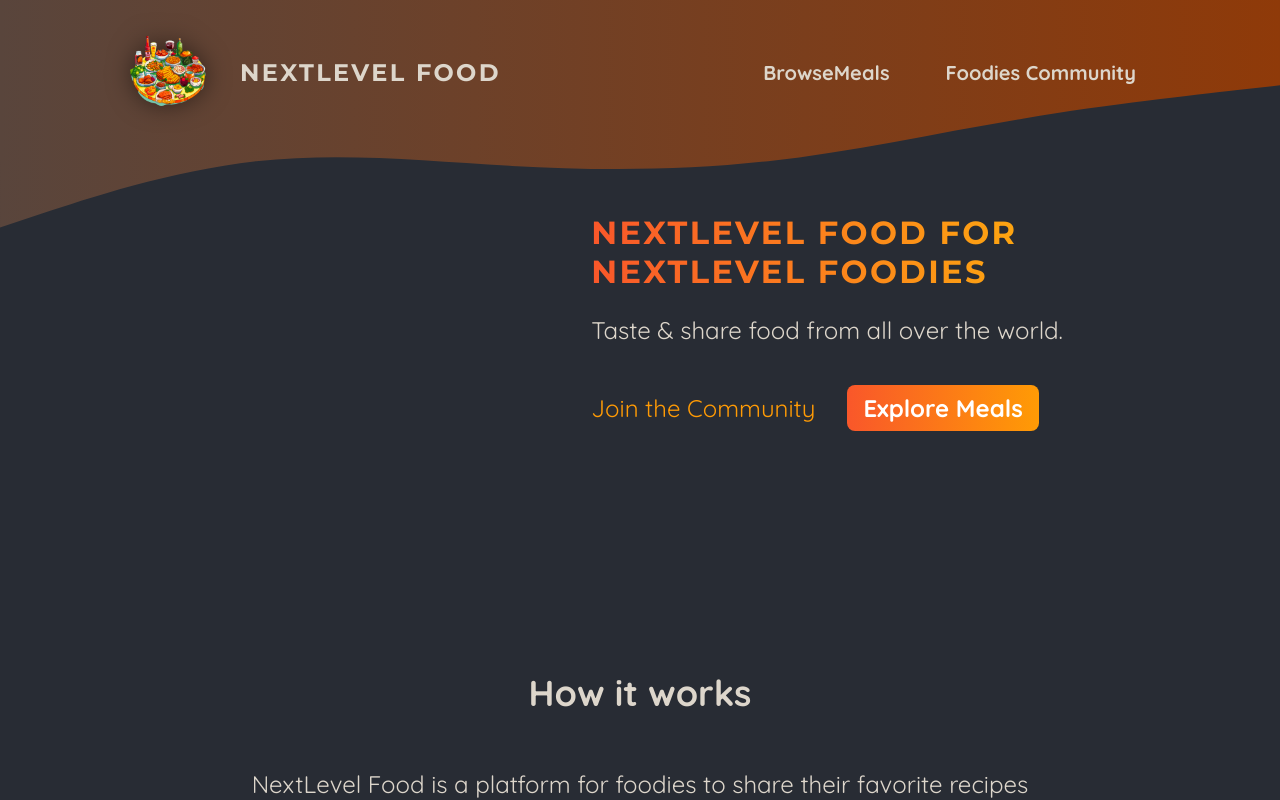
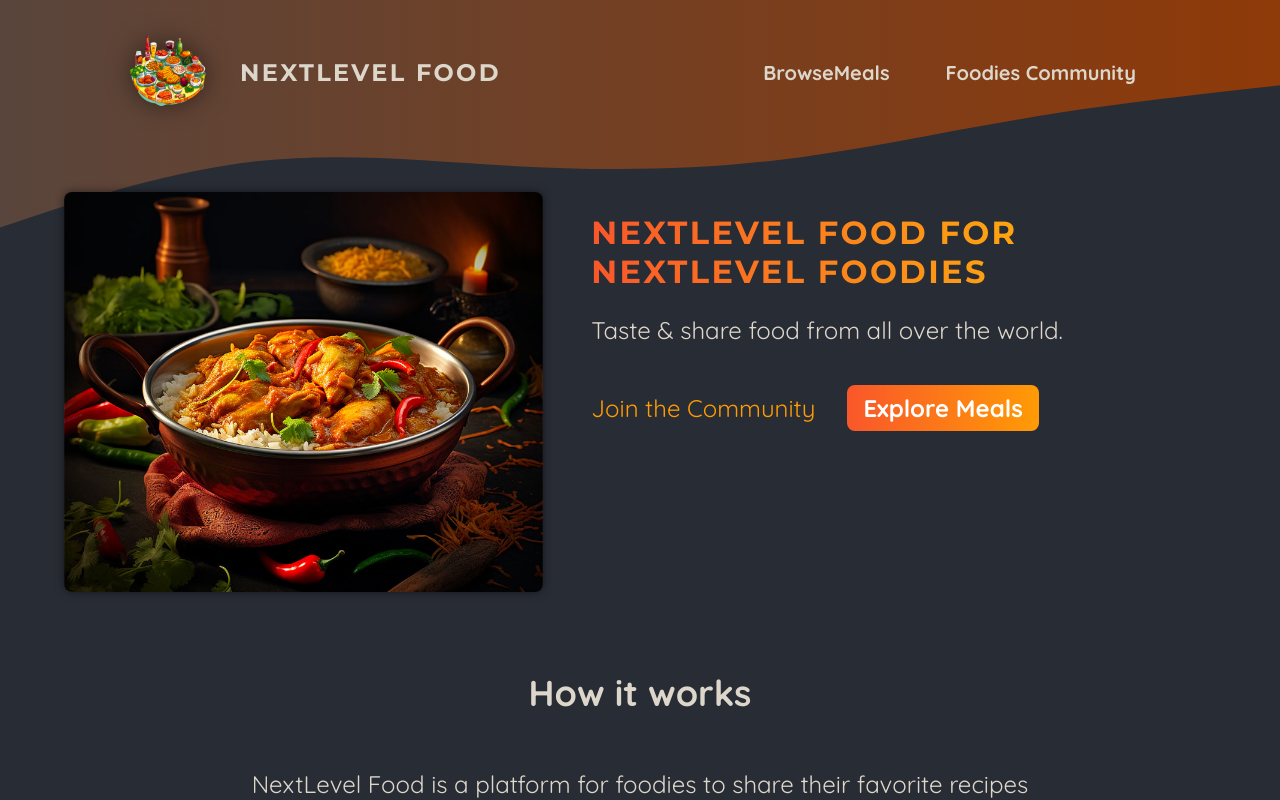
Before and after one commit to Vinnie-tec/food-lover-website, a Next.js app: page / in a window 1280 px wide. Shown: the top 800 px of the page. Built offline with nearby package versions, Linux system fonts and the light colour scheme.

Commit message:
Added image slideshow to the landing page

```diff
--- /dev/null
+++ b/components/images/image-slideshow.js
@@ -0,0 +1,52 @@
+import { useEffect, useState } from 'react';
+import Image from 'next/image';
+
+import burgerImg from '@/assets/burger.jpg';
+import curryImg from '@/assets/curry.jpg';
+import dumplingsImg from '@/assets/dumplings.jpg';
+import macncheeseImg from '@/assets/macncheese.jpg';
+import pizzaImg from '@/assets/pizza.jpg';
+import schnitzelImg from '@/assets/schnitzel.jpg';
+import tomatoSaladImg from '@/assets/tomato-salad.jpg';
+import classes from './image-slideshow.module.css';
+
+const images = [
+  { image: burgerImg, alt: 'A delicious, juicy burger' },
+  { image: curryImg, alt: 'A delicious, spicy curry' },
+  { image: dumplingsImg, alt: 'Steamed dumplings' },
+  { image: macncheeseImg, alt: 'Mac and cheese' },
+  { image: pizzaImg, alt: 'A delicious pizza' },
+  { image: schnitzelImg, alt: 'A delicious schnitzel' },
+  { image: tomatoSaladImg, alt: 'A delicious tomato salad' },
+];
+
+export default function ImageSlideshow() {
+  const [currentImageIndex, setCurrentImageIndex] = useState(0);
+
+  useEffect(() => {
+    // Start a timer that runs every 5 seconds.
+    const slideshowTimer = setInterval(() => {
+      // Move to the next image. The callback receives the current image number.
+      setCurrentImageIndex((currentIndex) =>
+        // If this is not the last image, move forward; otherwise start again at 0.
+        currentIndex < images.length - 1 ? currentIndex + 1 : 0
+      );
+    }, 5000);
+
+    // Stop the timer when this component is removed from the page.
+    return () => clearInterval(slideshowTimer);
+  }, []);
+
+  return (
+    <div className={classes.slideshow}>
+      {images.map((image, index) => (
+        <Image
+          key={index}
+          src={image.image}
+          className={index === currentImageIndex ? classes.active : ''}
+          alt={image.alt}
+        />
+      ))}
+    </div>
+  );
+}
--- /dev/null
+++ b/components/images/image-slideshow.module.css
@@ -0,0 +1,26 @@
+.slideshow {
+  position: relative;
+  width: 100%;
+  height: 100%;
+  border-radius: 8px;
+  overflow: hidden;
+  box-shadow: 0 0 0.5rem rgba(0, 0, 0, 0.5);
+}
+
+.slideshow img {
+  width: 100%;
+  height: 100%;
+  object-fit: cover;
+  position: absolute;
+  top: 0;
+  left: 0;
+  opacity: 0;
+  transform: scale(1.1) translateX(-1rem) rotate(-5deg);
+  transition: all 0.5s ease-in-out;
+}
+
+.slideshow .active {
+  z-index: 1;
+  opacity: 1;
+  transform: scale(1) translateX(0) rotate(0);
+}
--- a/src/app/page.js
+++ b/src/app/page.js
@@ -1,12 +1,15 @@
 import Link from 'next/link';
 
 import style from './page.module.css';
+import ImageSlideshow from '../../components/images/image-slideshow';
 
 export default function Home() {
   return (
     <>
       <header className={style.header}>
-        <div className={style.slideshow}></div>
+        <div className={style.slideshow}>
+          <ImageSlideshow />
+        </div>
         <div>
           <div className={style.hero}>
             <h1>NextLevel Food for NextLevel Foodies</h1>
```
